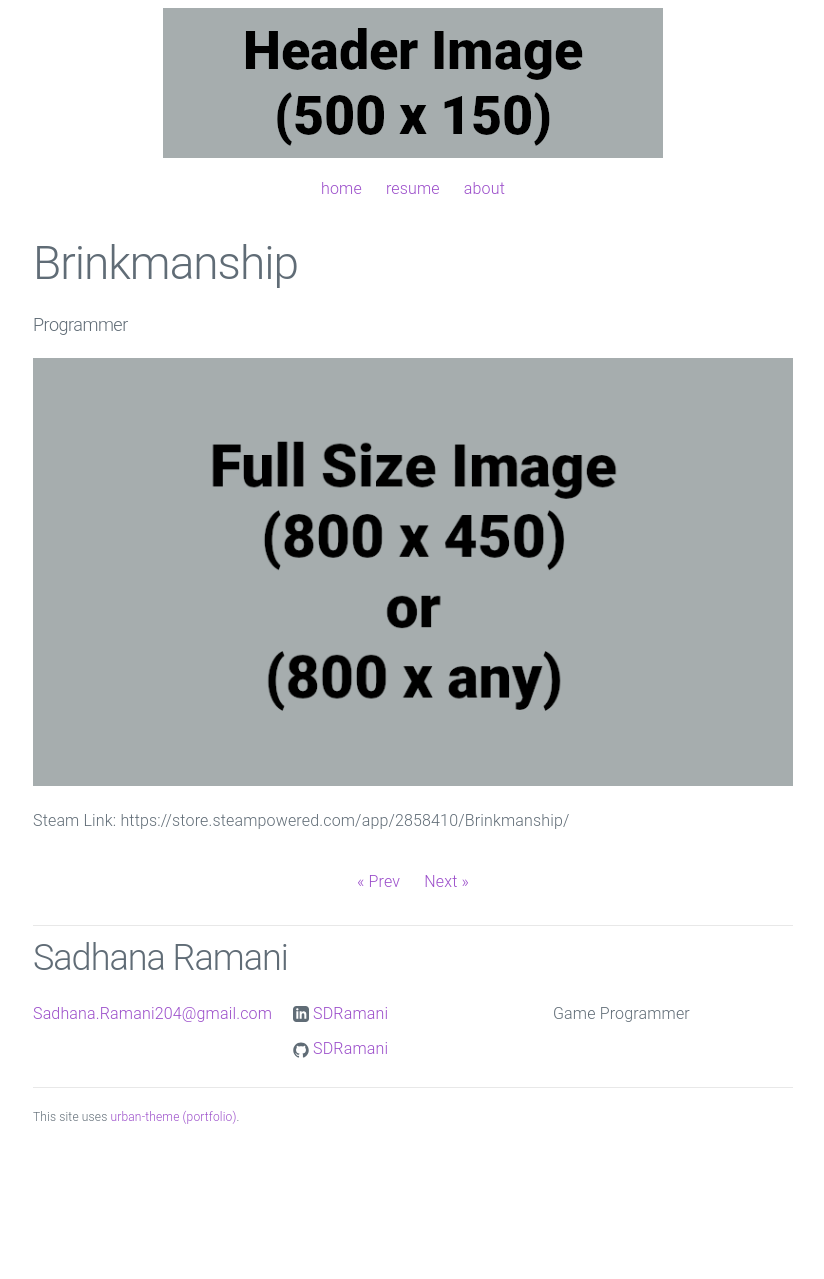
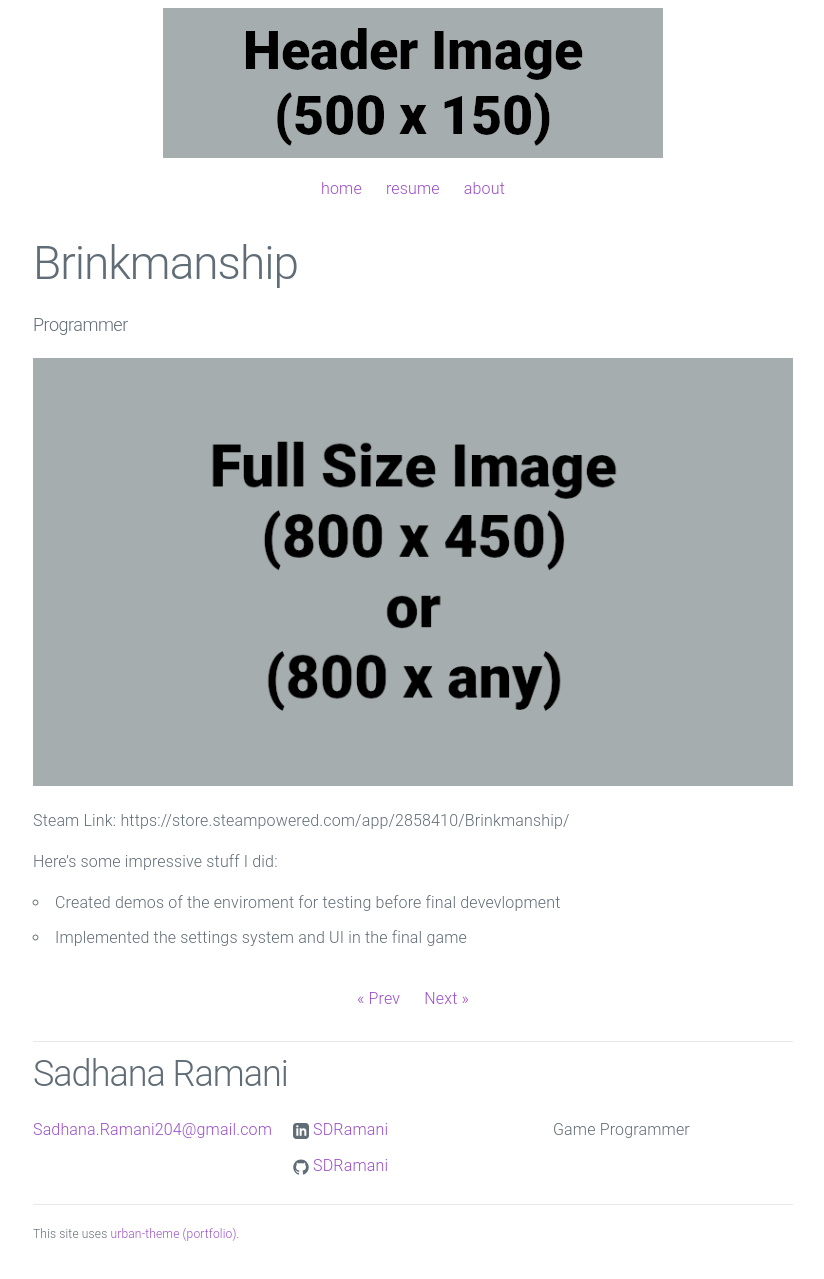
Before and after one commit to SDRamani/SDRamani.github.io, a Jekyll site: the page built from _posts/2024-01-01-Brinkmanship.md, in a window 1280 px wide. Shown: the whole page, without its empty margins (227-1051 px from the left). Built offline with Jekyll 4.4.1, drawn with Linux system fonts in a browser that asks for light colours; before the commit the page ends 1162 px from its top, so only the background shows below that.

Commit message:
Update 2024-01-01-Brinkmanship.md

```diff
--- a/_posts/2024-01-01-Brinkmanship.md
+++ b/_posts/2024-01-01-Brinkmanship.md
@@ -9,3 +9,7 @@ preview: /assets/postpreview.png
 ![Picture 1](/assets/fullsize.png)
 
 Steam Link: https://store.steampowered.com/app/2858410/Brinkmanship/
+
+Here's some impressive stuff I did:
+* Created demos of the enviroment for testing before final devevlopment
+* Implemented the settings system and UI in the final game
```
